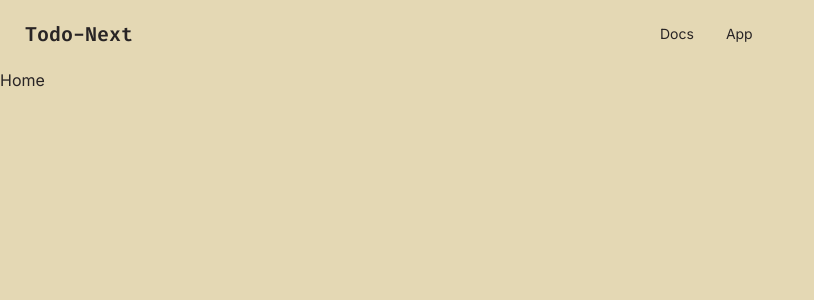
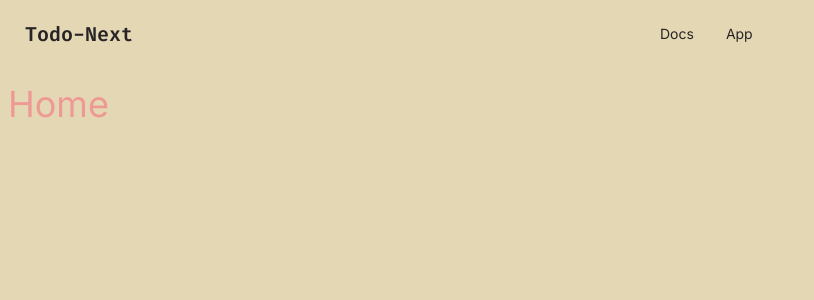
Before and after one commit to Rade58/my-monorepo, a Next.js app in the folder apps/todo-next/: page / in a window 1280 px wide. Shown: the top 300 px of the page, without its empty margins (0-814 px from the left). Built offline with nearby package versions, Linux system fonts and the light colour scheme.

Commit message:
generic-6

```diff
--- a/apps/todo-next/app/(dashboard)/layout.tsx
+++ b/apps/todo-next/app/(dashboard)/layout.tsx
@@ -6,7 +6,7 @@ export default function DashboardLayout({
   return (
     <div>
       <div>
-        <h1 className="text-4xl mt-4 text-primary">Todos Layout</h1>
+        <h1 className="text-4xl mt-4 ml-2 text-primary">Todos Layout</h1>
       </div>
       <div>{/*  */}</div>
       <div>{children}</div>
--- a/apps/todo-next/app/(dashboard)/todos/page.tsx
+++ b/apps/todo-next/app/(dashboard)/todos/page.tsx
@@ -15,7 +15,7 @@ export default async function TodosPage() {
 
   return (
     <div>
-      <h1 className=" text-3xl text-primary">Todos Page</h1>
+      <h1 className="text-3xl text-primary ml-2">Todos Page</h1>
       <pre>{JSON.stringify({ todos }, null, 2)}</pre>
     </div>
   );
--- a/apps/todo-next/app/page.tsx
+++ b/apps/todo-next/app/page.tsx
@@ -1,7 +1,7 @@
 export default function Home() {
   return (
     <div>
-      <h1>Home</h1>
+      <h1 className="text-4xl text-primary mt-4 ml-2">Home</h1>
     </div>
   );
 }
```
